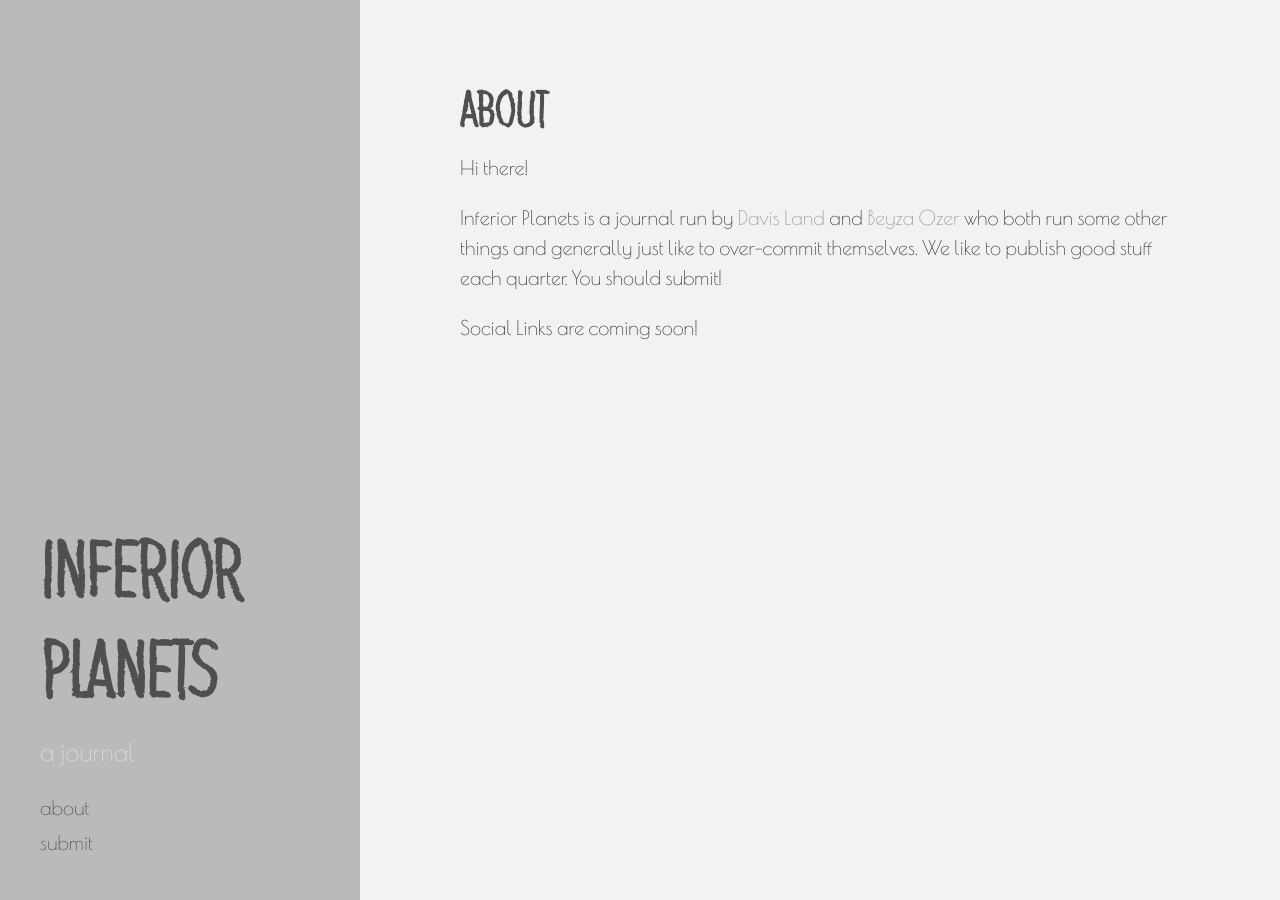
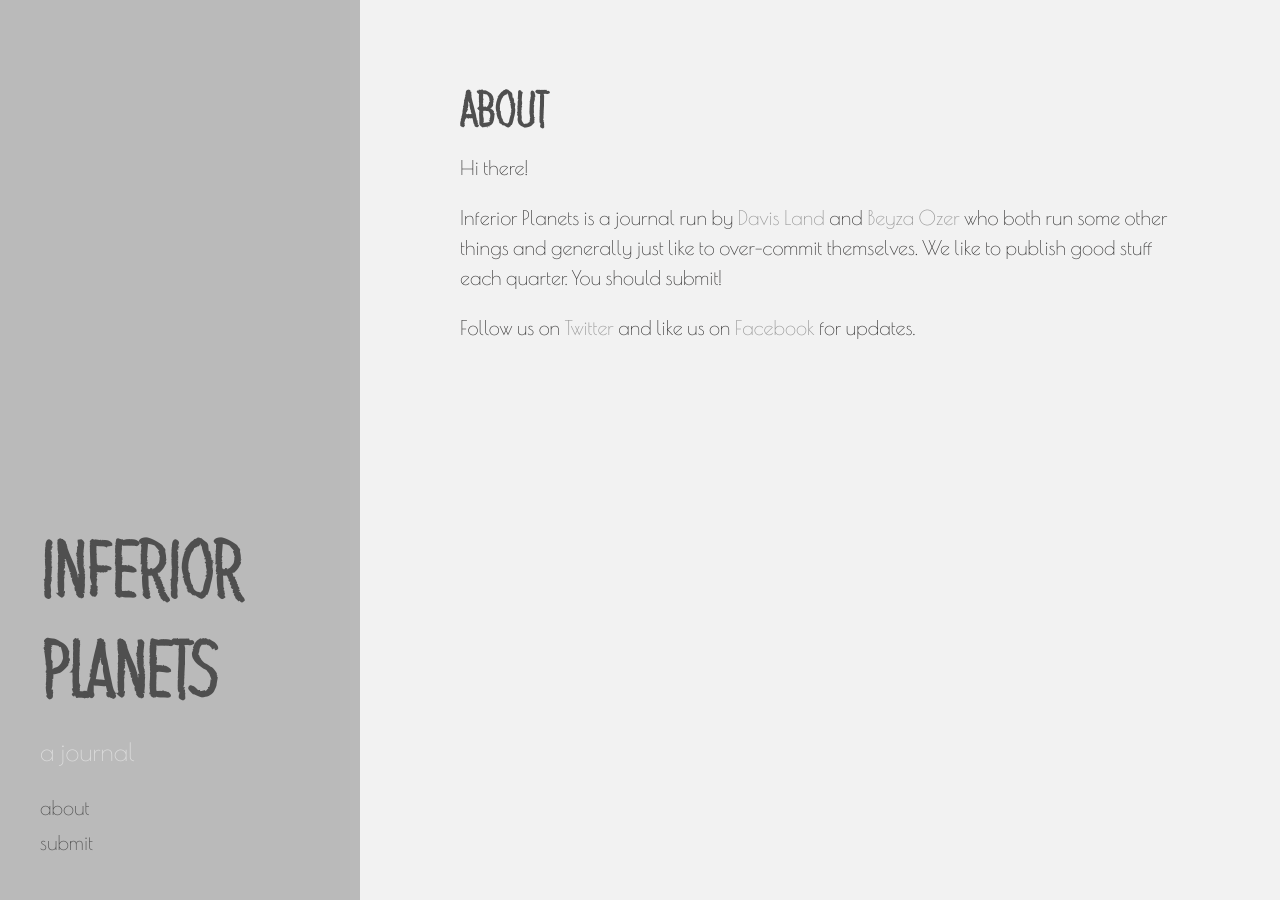
Before and after one commit to inferiorplanets/inferiorplanets.github.io, a Jekyll site: the page built from about.md, in a window 1280 px wide. Built offline with Jekyll 4.4.1, drawn with Linux system fonts in a browser that asks for light colours; some web fonts are replaced; Markdown is read by kramdown in place of the engine named in the settings.

Commit message:
Update about.md

```diff
--- a/about.md
+++ b/about.md
@@ -7,4 +7,4 @@ Hi there!
 
 Inferior Planets is a journal run by [Davis Land](http://davisland.info) and [Beyza Ozer](http://beyza-ozer.tumblr.com/) who both run some other things and generally just like to over-commit themselves. We like to publish good stuff each quarter. You should submit!
 
-Social Links are coming soon!
+Follow us on [Twitter](https://twitter.com/inferiorplanetz) and like us on [Facebook](https://www.facebook.com/Inferior-Planets-1702781196623263/?success=1) for updates.
```
